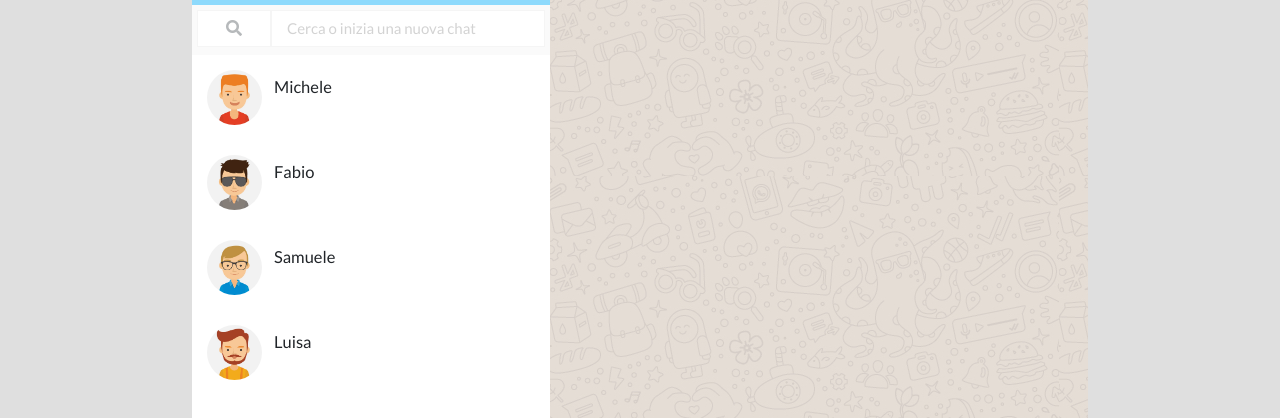
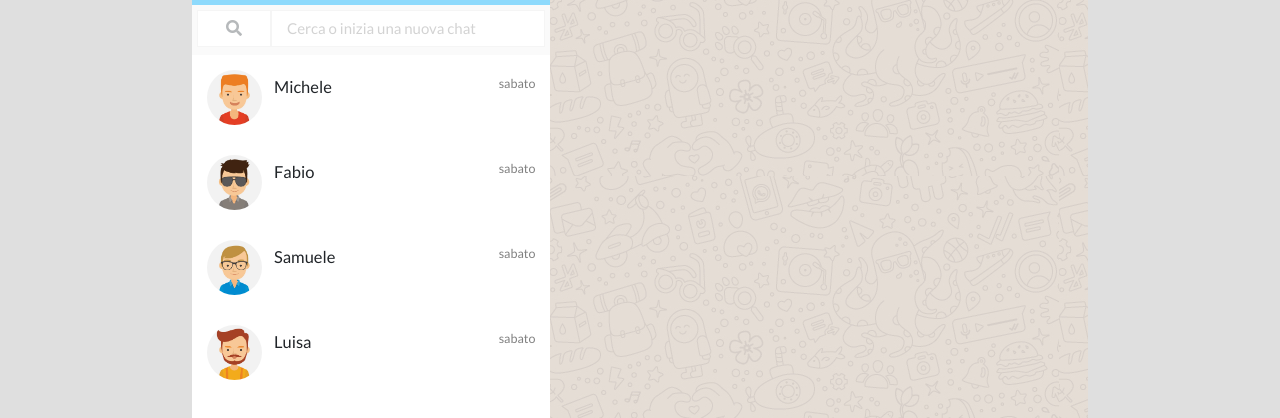
Before and after one commit to marongiu/vue-boolzapp, a plain HTML site: page index.html in a window 1280 px wide. Shown: the part 175-593 px from the top of the page. Drawn offline with nearby package versions, Linux system fonts and the light colour scheme.

Commit message:
Aggiungo accesso ai contatti nella lista

```diff
--- a/assets/css/master.css
+++ b/assets/css/master.css
@@ -171,6 +171,15 @@ ul {
   font-size: 16.5px;
 }
 
+#access {
+  width: 100%;
+  font-size: 12.5px;
+  display: flex;
+  justify-content: end;
+  color: grey;
+  padding-top: 5px;
+}
+
 
 /* Lato destro */
 
--- a/assets/js/main.js
+++ b/assets/js/main.js
@@ -3,7 +3,9 @@ var app = new Vue({
 	data: {
 		// Dati username
 		userName: '',
+		// moment.js ultimo accesso
 		lastAccess: moment().locale('it').calendar().toLowerCase(),
+		accessUser: moment().locale('it').format('dddd'),
 		contacts: [
 			{
 				name: 'Michele',
--- a/index.html
+++ b/index.html
@@ -54,6 +54,9 @@
           <li v-for="(contatto, i) in contacts" @click="changeUser(i)">
             <img :src= " './assets/img/' + 'avatar'+ contatto.avatar + '.jpg'">
             <span> {{ contatto.name }} </span>
+            <div id="access">
+              {{accessUser}}
+            </div>
           </li>
         </ul>
       </div>
```
